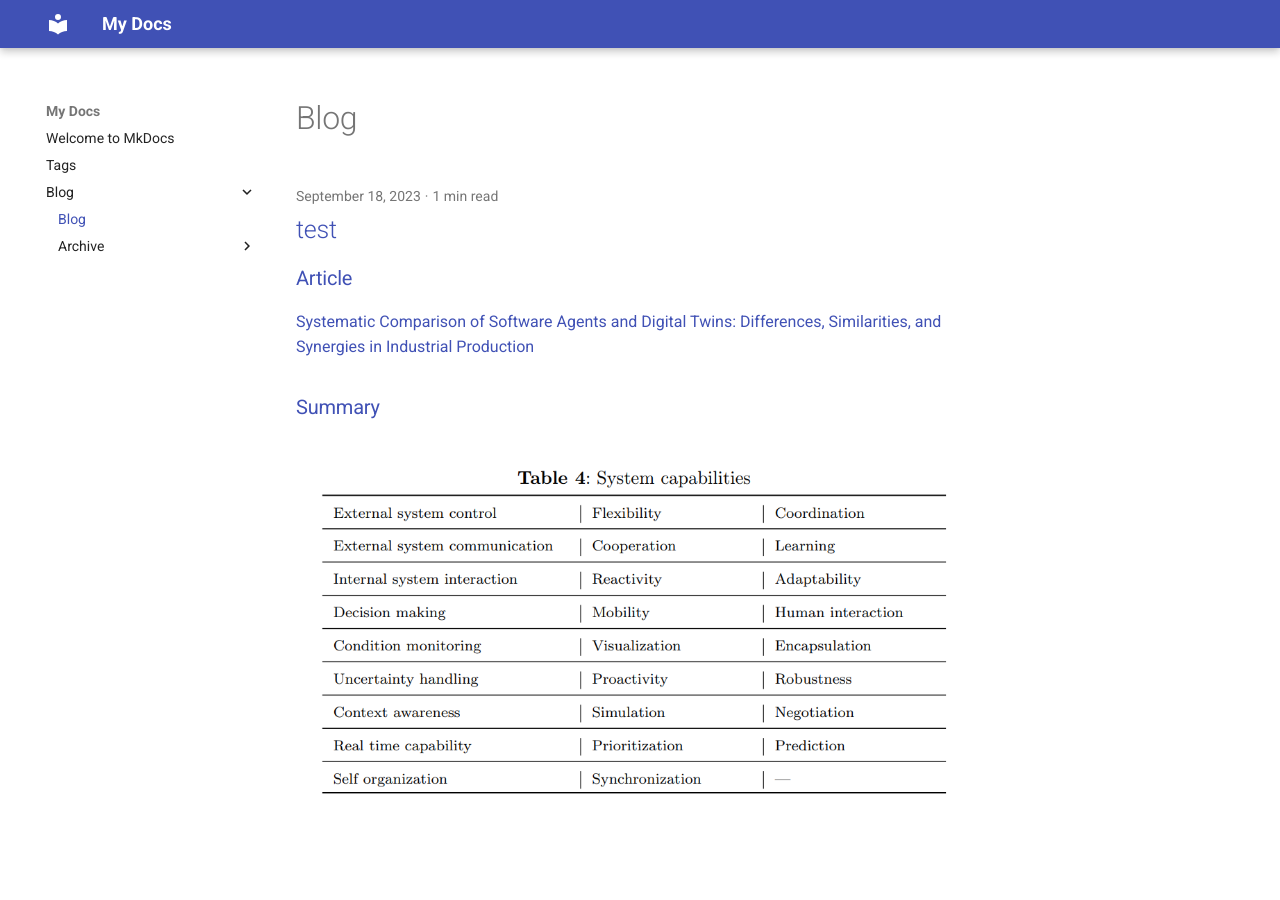
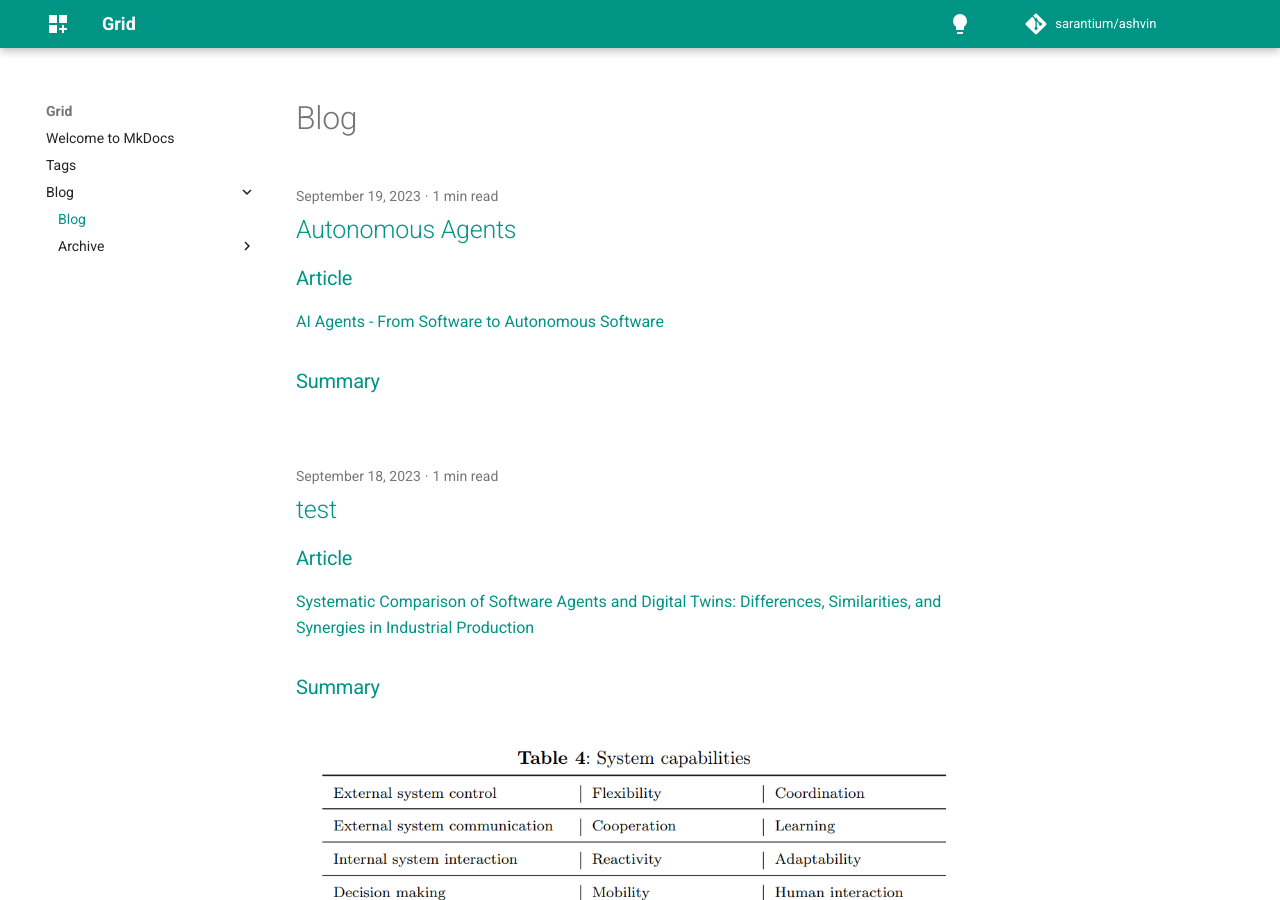
Before and after one commit to sarantium/ashvin, an MkDocs documentation site: the page built from docs/blog/index.md, in a window 1280 px wide and 900 px high. Built offline with MkDocs 1.6.1 and Material for MkDocs 9.7.7, drawn with Linux system fonts in a browser that asks for light colours; comment, search, counter and statistics services are not loaded; some of the changed text lies outside the part shown.

Commit message:
enhancement: added sandbox

```diff
--- a/mkdocs.yml
+++ b/mkdocs.yml
@@ -1,35 +1,67 @@
-site_name: My Docs
+site_name: Grid
+site_url: https://ashvin.au
+site_description: Grid - A positioning framework for product development
+repo_url: https://github.com/sarantium/ashvin/
+repo_name: sarantium/ashvin
 theme:
   name: material
+  icon:
+    logo: material/view-grid-plus
+  favicon: assets/view-grid-plus-outline-dark.png
+  palette:
+    - scheme: default
+      primary: teal
+      accent: amber
+      toggle:
+        icon: material/lightbulb
+        name: Switch to dark mode
+    - scheme: slate
+      primary: teal
+      accent: amber
+      toggle:
+        icon: material/lightbulb-outline
+        name: Switch to light mode
 plugins:
   - blog
   - tags:
       tags_file: tags.md
-# site_name: Grid
-# site_url: https://grid.sarantium.dev
-# site_description: Grid - A positioning framework for product development
-# repo_url: https://github.com/sarantium/grid
-# repo_name: sarantium/grid
+
+extra:
+  social:
+    - icon: fontawesome/brands/github
+      link: https://github.com/sarantium/grid
+    - icon: fontawesome/brands/linkedin
+      link: https://www.linkedin.com/in/ashvinparameswaran
+    - icon: fontawesome/solid/file-pdf
+      link: /assets/ashvin_parameswaran_curriculum_vitae_2023.pdf
+      name: resume
+
+copyright: Copyright &copy; 2023 Ashvin Parameswaran
+#* site_name: Grid
+#* site_url: https://grid.sarantium.dev
+#* site_description: Grid - A positioning framework for product development
+#* repo_url: https://github.com/sarantium/grid
+#* repo_name: sarantium/grid
 
 # theme:
-#   name: material
+#*   name: material
 #   custom_dir: docs/overrides
-#   icon:
-#     logo: material/view-grid-plus
-#   favicon: assets/view-grid-plus-outline-dark.png
-#   palette:
-#     - scheme: default
-#       primary: teal
-#       accent: amber
-#       toggle:
-#         icon: material/lightbulb
-#         name: Switch to dark mode
-#     - scheme: slate
-#       primary: teal
-#       accent: amber
-#       toggle:
-#         icon: material/lightbulb-outline
-#         name: Switch to light mode
+#*   icon:
+#*     logo: material/view-grid-plus
+#*   favicon: assets/view-grid-plus-outline-dark.png
+#*   palette:
+#*     - scheme: default
+#*       primary: teal
+#*       accent: amber
+#*      toggle:
+#*         icon: material/lightbulb
+#*         name: Switch to dark mode
+#*     - scheme: slate
+#*       primary: teal
+#*       accent: amber
+#*       toggle:
+#*         icon: material/lightbulb-outline
+#*         name: Switch to light mode
 #   features:
 #     - navigation.tracking
 #     - search.highlight
@@ -39,14 +71,14 @@
 #     - navigation.top
 
 # extra:
-#   social:
-#     - icon: fontawesome/brands/github
-#       link: https://github.com/sarantium/grid
-#     - icon: fontawesome/brands/linkedin
-#       link: https://www.linkedin.com/in/ashvinparameswaran
-#     - icon: fontawesome/solid/file-pdf
-#       link: /assets/ashvin_parameswaran_curriculum_vitae_2023.pdf
-#       name: curriculum vitae
+#*   social:
+#*     - icon: fontawesome/brands/github
+#*       link: https://github.com/sarantium/grid
+#*     - icon: fontawesome/brands/linkedin
+#*       link: https://www.linkedin.com/in/ashvinparameswaran
+#*     - icon: fontawesome/solid/file-pdf
+#*       link: /assets/ashvin_parameswaran_curriculum_vitae_2023.pdf
+#*       name: curriculum vitae
 #   analytics:
 #     provider: google
 #     property: G-KKL5FCE0BT
@@ -65,7 +97,7 @@
 #             Thanks for your feedback! Help us improve this page by
 #             <a href="https://github.com/sarantium/grid/issues/new/?title=[Feedback]+{title}+-+{url}" target="_blank" rel="noopener">telling us what you're missing</a>.
 
-# copyright: Copyright &copy; 2022 - 2023 Ashvin Parameswaran
+#* copyright: Copyright &copy; 2022 - 2023 Ashvin Parameswaran
 # edit_uri: ""
 
 # markdown_extensions:
```
Also changed, not shown: cheatsheet.md (+7 -0 lines), docs/blog/posts/2023-09-19.md (added, +14 -0 lines), docs/assets/view-grid-plus-outline-dark.png (added), 4 other files.
